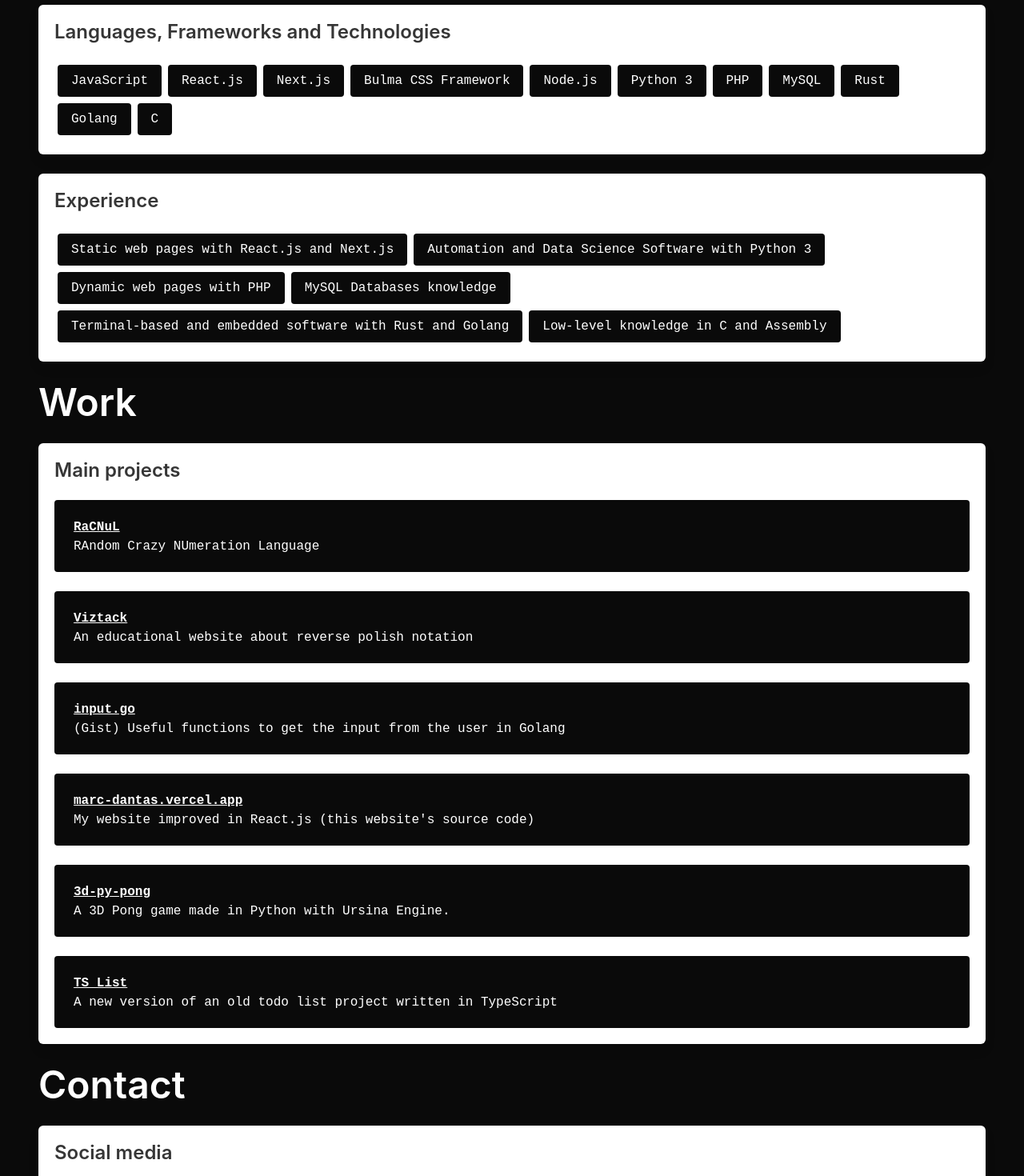
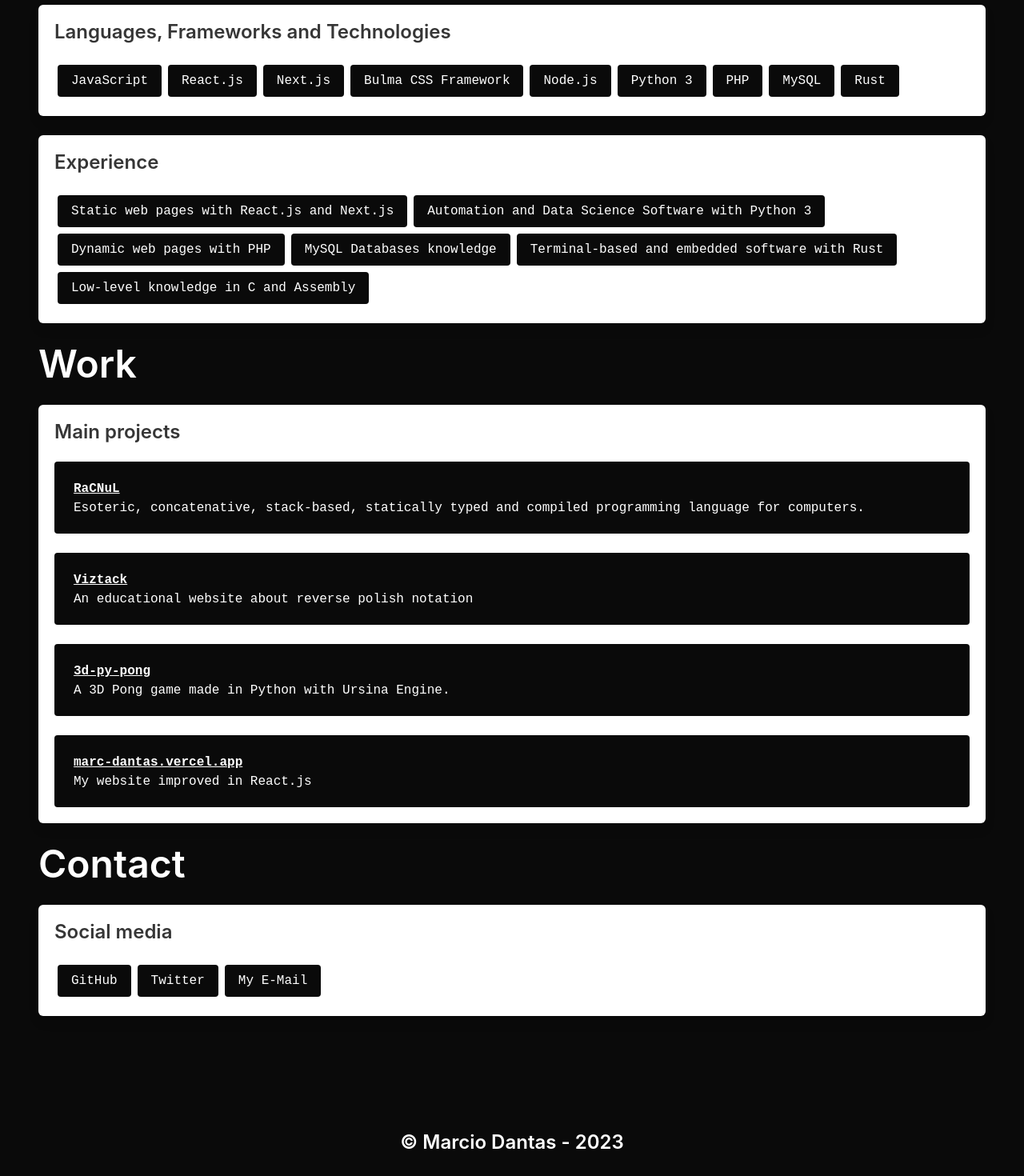
Before and after one commit to marc-dantas/marc-dantas.vercel.app, a React (Vite) app: page / in a window 1280 px wide. Shown: the part 920-2390 px from the top of the page at 80% size. Built offline with nearby package versions, Linux system fonts and the light colour scheme.

Commit message:
simple changes

```diff
--- a/src/App.jsx
+++ b/src/App.jsx
@@ -25,30 +25,26 @@
             <Button link="https://php.net">PHP</Button>
             <Button link="https://mysql.com">MySQL</Button>
             <Button link="https://rust-lang.org">Rust</Button>
-            <Button link="https://go.dev">Golang</Button>
-            <Button link="https://www.iso.org/standard/74528.html">C</Button>
           </Section>
           <Section title="Experience">
             <Button>Static web pages with React.js and Next.js</Button>
             <Button>Automation and Data Science Software with Python 3</Button>
             <Button>Dynamic web pages with PHP</Button>
             <Button>MySQL Databases knowledge</Button>
-            <Button>Terminal-based and embedded software with Rust and Golang</Button>
+            <Button>Terminal-based and embedded software with Rust</Button>
             <Button>Low-level knowledge in C and Assembly</Button>
           </Section>
           <Title>Work</Title>
           <Section title="Main projects">
-            <Block link="https://github.com/marc-dantas/racnul/" title="RaCNuL">RAndom Crazy NUmeration Language </Block>
+            <Block link="https://github.com/marc-dantas/pile/" title="RaCNuL">Esoteric, concatenative, stack-based, statically typed and compiled programming language for computers.</Block>
             <Block link="https://github.com/marc-dantas/viztack/" title="Viztack">An educational website about reverse polish notation</Block>
-            <Block link="https://gist.github.com/marc-dantas/171488bd960a5ddcc97c566510d77476" title="input.go">(Gist) Useful functions to get the input from the user in Golang </Block>
-            <Block link="https://github.com/marc-dantas/marc-dantas.vercel.app" title="marc-dantas.vercel.app">My website improved in React.js (this website's source code)</Block>
             <Block link="https://github.com/marc-dantas/3d-py-pong" title="3d-py-pong">A 3D Pong game made in Python with Ursina Engine.</Block>
-            <Block link="https://github.com/marc-dantas/ts-list" title="TS List">A new version of an old todo list project written in TypeScript</Block>
+            <Block link="https://github.com/marc-dantas/marc-dantas.vercel.app" title="marc-dantas.vercel.app">My website improved in React.js</Block>
           </Section>
           <Title>Contact</Title>
           <Section title="Social media">
             <Button link="https://github.com/marc-dantas">GitHub</Button>
-            <Button link="https://instagram.com/marciodantasms">Instagram</Button>
+            <Button link="https://x.com/marc_dantas">Twitter</Button>
             <Button link="mailto:marcio.dantas.pro@outlook.com">My E-Mail</Button>
           </Section>
         </div>
```
